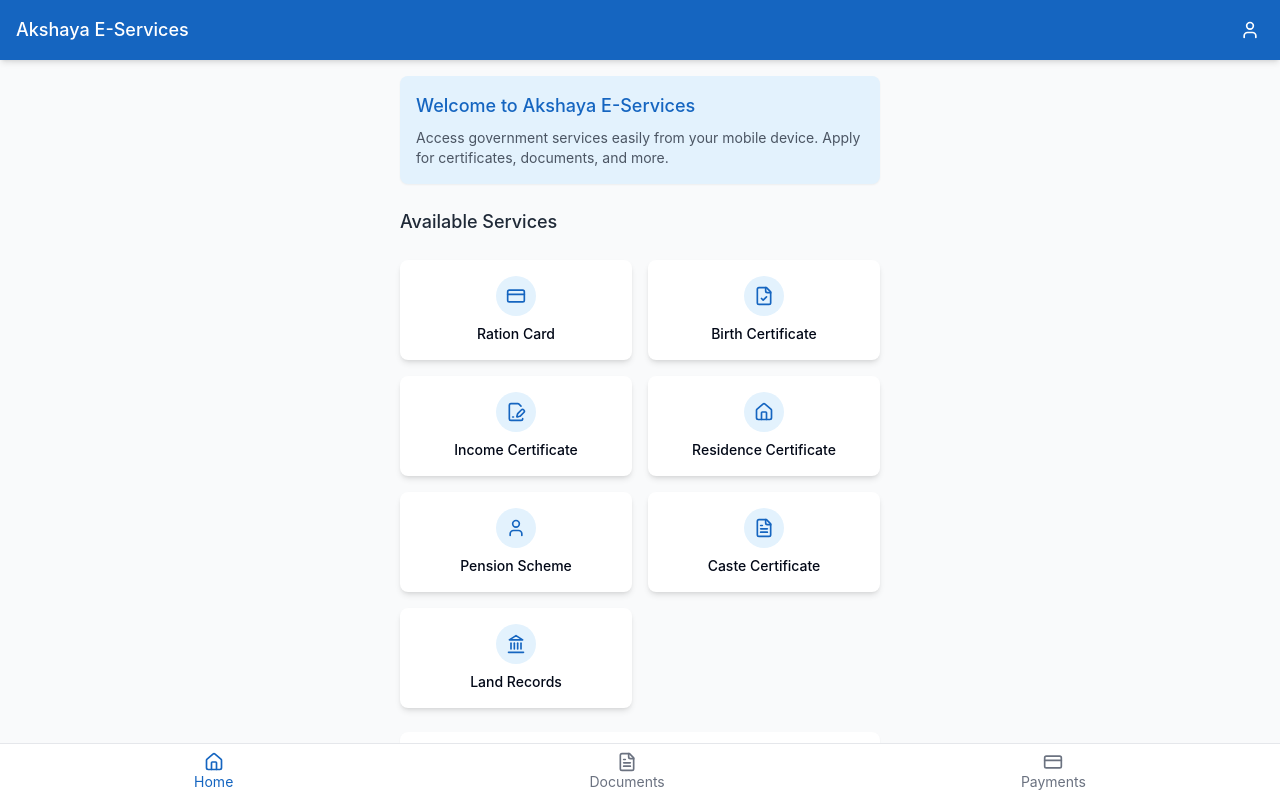
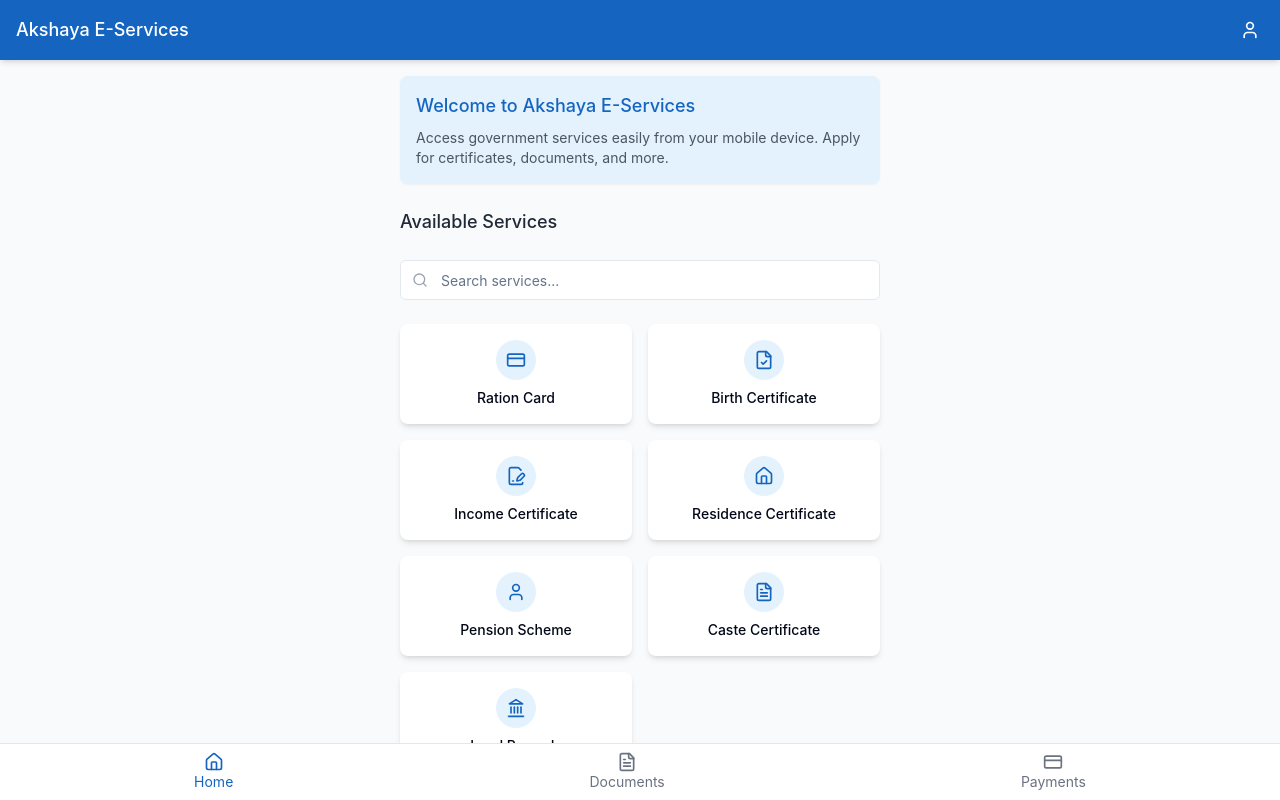
Before and after one commit to itsmeharryjk/akshaya-service-hub-75, a React (Vite) app: page / in a window 1280 px wide. Built offline with nearby package versions, Linux system fonts and the light colour scheme.

Commit message:
feat: Add search bar for services
Adds a search bar to filter available services.

```diff
--- a/src/pages/Home.tsx
+++ b/src/pages/Home.tsx
@@ -1,15 +1,23 @@
 
-import React from "react";
+import React, { useState } from "react";
 import { useNavigate } from "react-router-dom";
 import Layout from "@/components/Layout";
 import { services, getIconByName } from "@/lib/data-service";
+import { Input } from "@/components/ui/input";
+import { Search } from "lucide-react";
 
 const Home: React.FC = () => {
   const navigate = useNavigate();
+  const [searchQuery, setSearchQuery] = useState("");
 
   const handleServiceClick = (serviceId: string) => {
     navigate(`/service/${serviceId}`);
   };
+
+  const filteredServices = services.filter(service =>
+    service.name.toLowerCase().includes(searchQuery.toLowerCase()) ||
+    service.description.toLowerCase().includes(searchQuery.toLowerCase())
+  );
 
   return (
     <Layout title="Akshaya E-Services">
@@ -24,8 +32,22 @@ const Home: React.FC = () => {
 
         <h3 className="text-lg font-medium text-gray-800">Available Services</h3>
 
+        <div className="relative">
+          <div className="absolute inset-y-0 left-0 pl-3 flex items-center pointer-events-none">
+            <Search className="h-4 w-4 text-gray-400" />
+          </div>
+          <Input
+            type="text"
+            placeholder="Search services..."
+            className="pl-10"
+            value={searchQuery}
+            onChange={(e) => setSearchQuery(e.target.value)}
+          />
+        </div>
+
+        {filteredServices.length > 0 ? (
           <div className="grid grid-cols-2 gap-4">
-          {services.map((service) => {
+            {filteredServices.map((service) => {
               const IconComponent = getIconByName(service.icon);
               return (
                 <div
@@ -41,6 +63,11 @@ const Home: React.FC = () => {
               );
             })}
           </div>
+        ) : (
+          <div className="text-center py-6">
+            <p className="text-gray-500">No services found matching "{searchQuery}"</p>
+          </div>
+        )}
 
         <div className="bg-white rounded-lg p-4 shadow-sm mt-6">
           <h3 className="text-md font-medium text-gray-800 mb-2">About Akshaya E-Services</h3>
```
Lines whose indentation alone changed are shown as unchanged.
